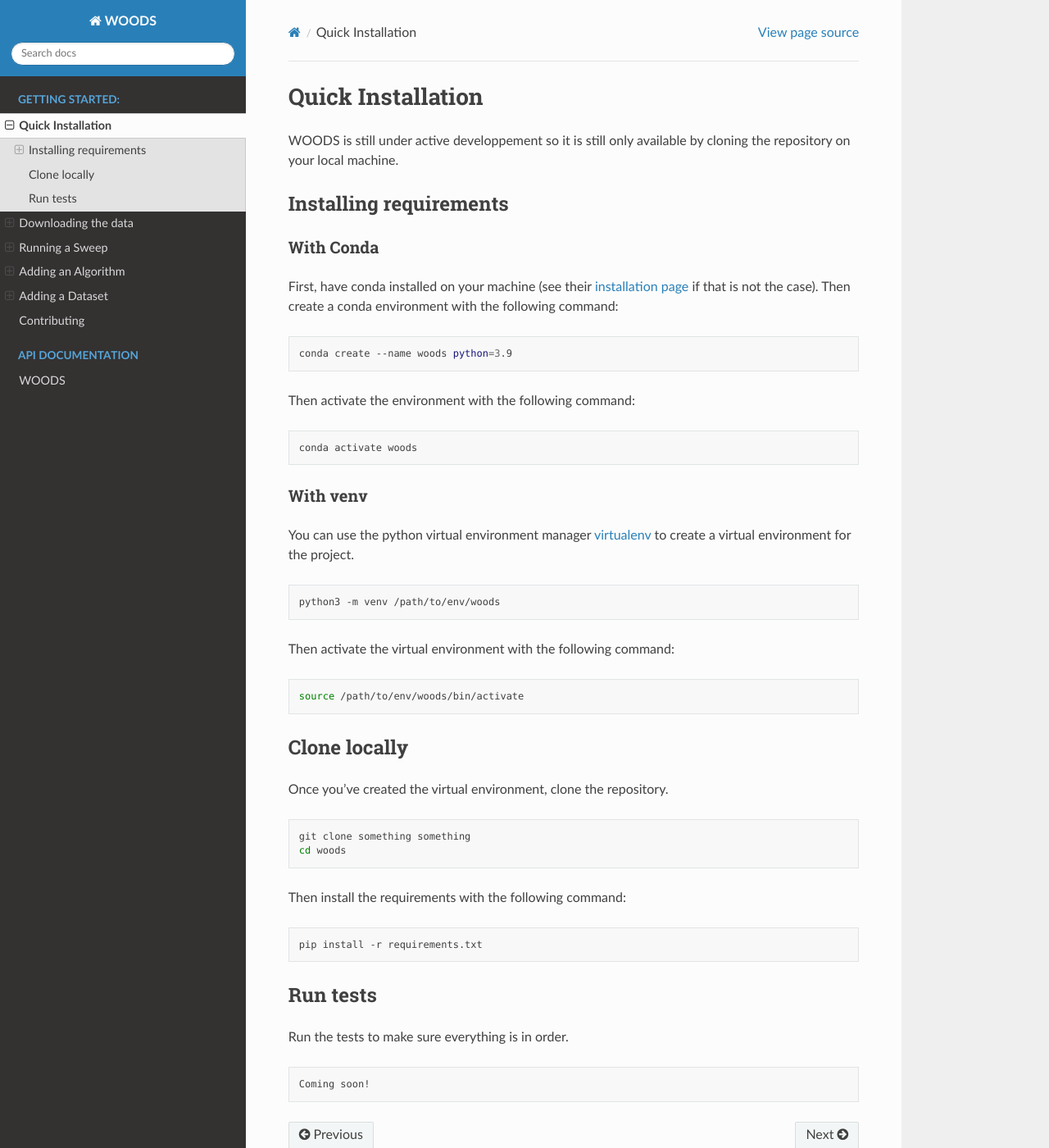
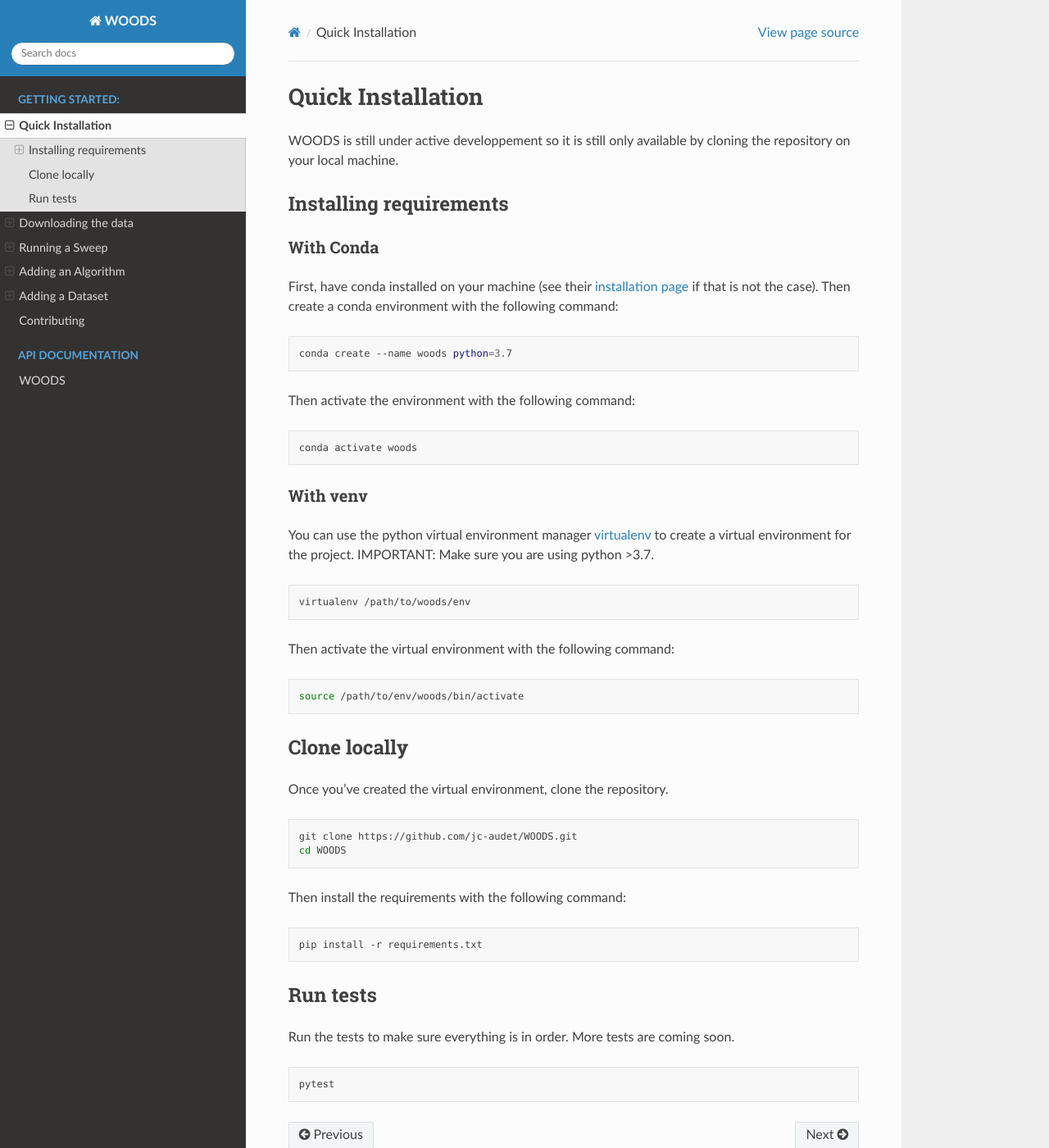
Before and after one commit to jc-audet/WOODS, a Sphinx documentation site: the page built from docs/source/installation.md, in a window 1280 px wide and 1400 px high. Shown: the whole window at 82% size. Built offline with Sphinx 7.4.7 and the Read the Docs theme 2.0.0, drawn with Linux system fonts in a browser that asks for light colours.

Commit message:
Some update of the docs

````diff
--- a/docs/source/installation.md
+++ b/docs/source/installation.md
@@ -6,19 +6,19 @@
 ## Installing requirements
 
 ### With Conda
-
 First, have conda installed on your machine (see their [installation page](https://docs.anaconda.com/anaconda/install/) if that is not the case). Then create a conda environment with the following command:
 ```sh
-conda create --name woods python=3.9
+conda create --name woods python=3.7
 ```
 Then activate the environment with the following command:
 ```sh
 conda activate woods
 ```
+
 ### With venv
-You can use the python virtual environment manager [virtualenv](https://virtualenv.pypa.io/en/latest/) to create a virtual environment for the project.
+You can use the python virtual environment manager [virtualenv](https://virtualenv.pypa.io/en/latest/) to create a virtual environment for the project. IMPORTANT: Make sure you are using python >3.7.
 ```sh
-python3 -m venv /path/to/env/woods
+virtualenv /path/to/woods/env
 ```
 Then activate the virtual environment with the following command:
 ```sh
@@ -28,8 +28,8 @@
 ## Clone locally
 Once you've created the virtual environment, clone the repository.
 ```sh
-git clone something something
-cd woods
+git clone https://github.com/jc-audet/WOODS.git
+cd WOODS
 ```
 Then install the requirements with the following command:
 ```sh
@@ -37,7 +37,7 @@
 ```
 
 ## Run tests
-Run the tests to make sure everything is in order.
+Run the tests to make sure everything is in order. More tests are coming soon.
 ```sh
-Coming soon!
+pytest
 ```
````
Also changed, not shown: docs/source/downloading_datasets.md (+2 -2 lines), docs/source/running_a_sweep.md (+11 -2 lines).
